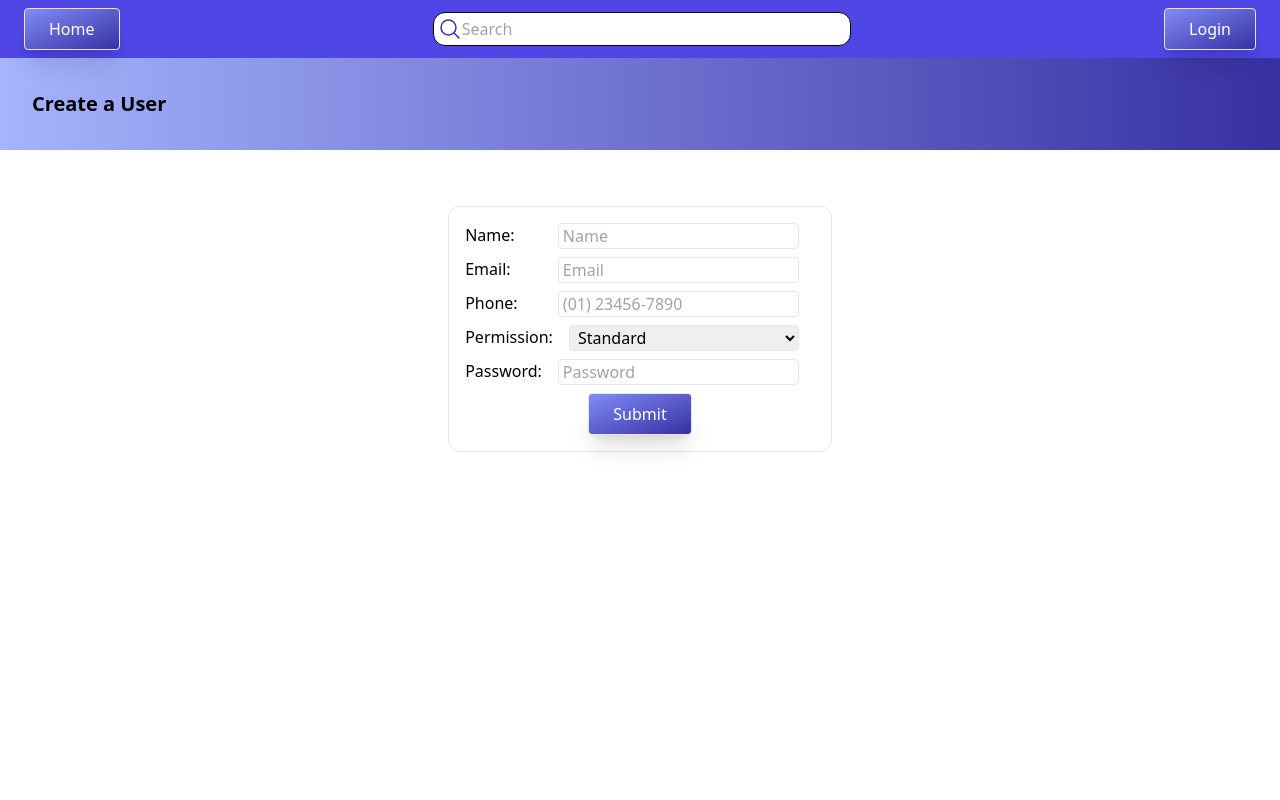
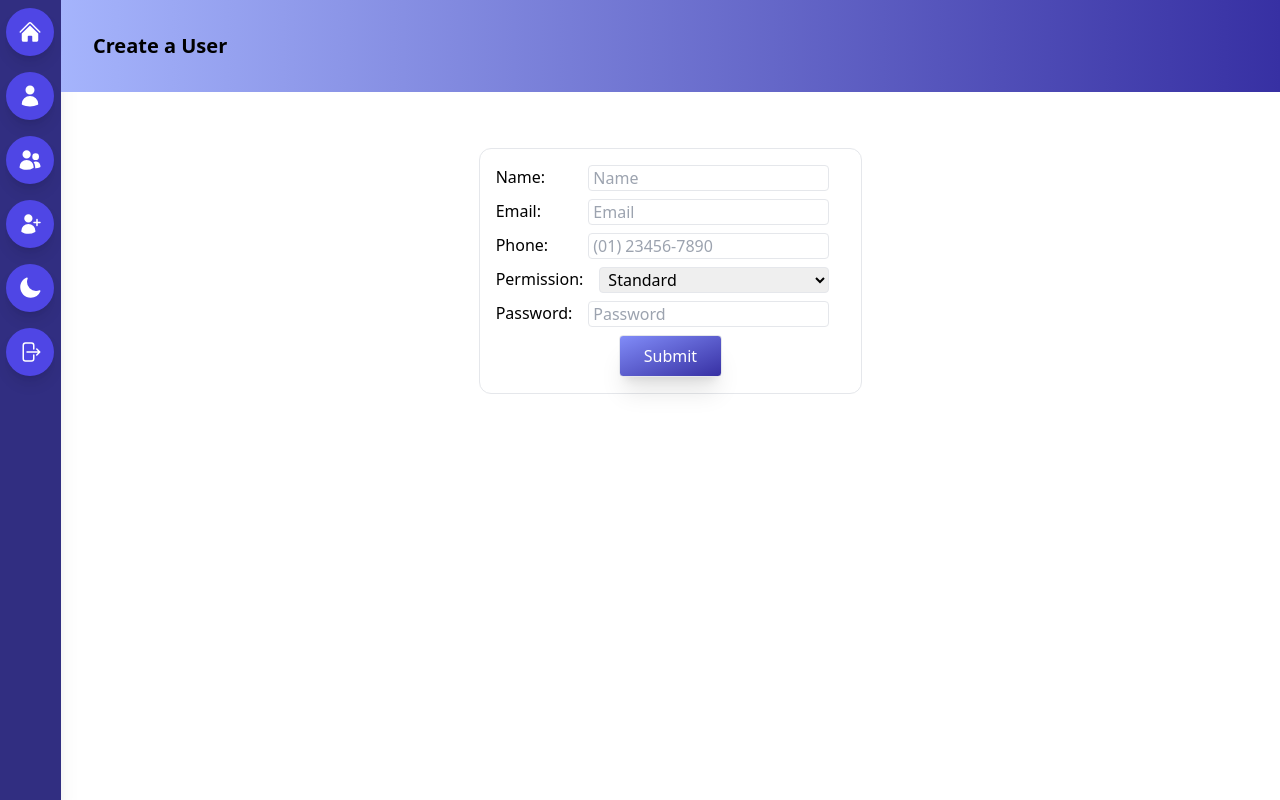
Before and after one commit to ferrbruno/nextar-backoffice-fullstack-challenge, a Next.js app in the folder apps/client/: page /users/create in a window 1280 px wide. Built offline with nearby package versions, Linux system fonts and the light colour scheme; no server answers.

Commit message:
feat(client): replaced navbar with a sidebar :sparkles:

```diff
--- a/apps/client/src/components/Layout/index.tsx
+++ b/apps/client/src/components/Layout/index.tsx
@@ -1,9 +1,14 @@
 import { useAuth } from "@/hooks/useAuth";
+import { useDarkMode } from "@/hooks/useDarkMode";
 import Link from "next/link";
 import { useCallback } from "react";
-import Button from "../Button";
+import ArrowRightOnRectangleIcon from "../icons/ArrowRightOnRectangle";
+import HomeIcon from "../icons/Home";
+import MoonIcon from "../icons/Moon";
+import SunIcon from "../icons/Sun";
+import { UserIcon, UsersIcon, UserPlusIcon } from "../icons/User";
 import NavBar from "../NavBar";
-import SearchInput from "../SearchInput";
+import NavBarIcon from "../NavBarIcon";
 import Title from "../Title";
 
 interface LayoutProps {
@@ -12,34 +17,47 @@ interface LayoutProps {
 }
 
 export default function Layout({ children, title }: LayoutProps) {
-  const { isAuthenticated, logout, user } = useAuth();
+  const { logout, user } = useAuth();
+  const [enabled, setEnabled] = useDarkMode();
 
-  const onLogout = useCallback(() => {
-    logout();
+  const toggleDarkMode = useCallback(() => {
+    setEnabled(!enabled);
+  }, [enabled, setEnabled]);
+
+  const handleLogout = useCallback(() => {
+    logout({ returnTo: "/login" });
   }, [logout]);
 
   return (
-    <>
+    <div className="flex dark:bg-slate-800">
       <NavBar>
         <Link href="/">
-          <Button>Home</Button>
+          <NavBarIcon icon={<HomeIcon />} text="Home" />
         </Link>
-        <SearchInput />
-        {isAuthenticated ? (
-          <div className="flex place-items-center">
-            {user?.name && <h1>{user?.name}</h1>}
-            <Button onClick={onLogout}>Logout</Button>
-          </div>
-        ) : (
-          <Link href="/login">
-            <Button>Login</Button>
-          </Link>
-        )}
+        <Link href={`/users/${user?.userId}`}>
+          <NavBarIcon icon={<UserIcon />} text="Profile" />
+        </Link>
+        <Link href="/users">
+          <NavBarIcon icon={<UsersIcon />} text="Users" />
+        </Link>
+        <Link href="/users/create">
+          <NavBarIcon icon={<UserPlusIcon />} text="Add User" />
+        </Link>
+        <NavBarIcon
+          icon={enabled ? <SunIcon /> : <MoonIcon />}
+          text={`Switch to ${enabled ? "Light" : "Dark"} Mode`}
+          onClick={toggleDarkMode}
+        />
+        <NavBarIcon
+          icon={<ArrowRightOnRectangleIcon />}
+          text="Logout"
+          onClick={handleLogout}
+        />
       </NavBar>
-      {title && <Title label={title} />}
-      <div className="m-2 p-4 flex place-content-center place-items-center">
-        {children}
+      <div className="flex flex-col w-full h-full">
+        {title && <Title label={title} />}
+        <div className="flex m-2 p-4 place-content-center">{children}</div>
       </div>
-    </>
+    </div>
   );
 }
--- a/apps/client/src/components/NavBar/index.tsx
+++ b/apps/client/src/components/NavBar/index.tsx
@@ -4,7 +4,7 @@ interface NavBarProps {
 
 export default function NavBar({ children }: NavBarProps) {
   return (
-    <div className="w-full h-fit p-2 bg-indigo-600 flex justify-between content-center items-center">
+    <div className="flex flex-col static top-0 h-screen w-16 items-center bg-indigo-900 dark:bg-slate-900 shadow-xl">
       {children}
     </div>
   );
--- /dev/null
+++ b/apps/client/src/components/NavBarIcon/index.tsx
@@ -0,0 +1,20 @@
+import { MouseEventHandler, ReactNode } from "react";
+
+interface NavBarIconProps {
+  icon: ReactNode;
+  text?: string;
+  onClick?: MouseEventHandler<HTMLDivElement>;
+}
+
+export default function NavBarIcon({
+  icon,
+  text = "tooltip",
+  onClick,
+}: NavBarIconProps) {
+  return (
+    <div className="navbar-icon group" onClick={onClick}>
+      {icon}
+      <span className="navbar-tooltip group-hover:scale-100">{text}</span>
+    </div>
+  );
+}
--- a/apps/client/src/styles/globals.css
+++ b/apps/client/src/styles/globals.css
@@ -4,6 +4,25 @@
 
 @layer components {
   .btn-primary {
-    @apply mx-4 py-2 px-6 w-fit shadow-xl border rounded bg-gradient-to-br from-indigo-400 to-indigo-800 text-white hover:bg-gradient-to-tl;
+    @apply mx-4 py-2 px-6 w-fit shadow-xl border rounded
+           bg-gradient-to-br from-indigo-400 to-indigo-800 text-white
+           hover:bg-gradient-to-tl;
+  }
+
+  .navbar-icon {
+    @apply relative flex items-center justify-center h-12 w-12 my-2 mx-auto shadow-lg
+           bg-indigo-600 text-white hover:bg-white hover:text-indigo-600
+           dark:bg-indigo-600 dark:text-black
+           dark:hover:bg-indigo-300
+           rounded-3xl hover:rounded-xl
+           transition-all duration-300
+           cursor-pointer;
+  }
+
+  .navbar-tooltip {
+    @apply absolute w-auto p-2 m-2 min-w-max left-14 rounded-md shadow-md
+           text-white bg-indigo-600 dark:text-black
+           text-xs font-bold
+           transition-all duration-100 scale-0 origin-left;
   }
 }
```
